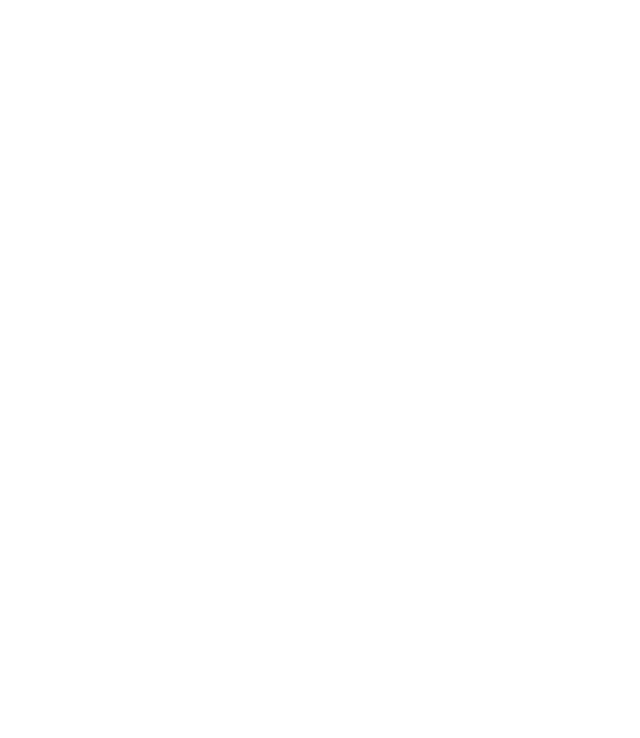
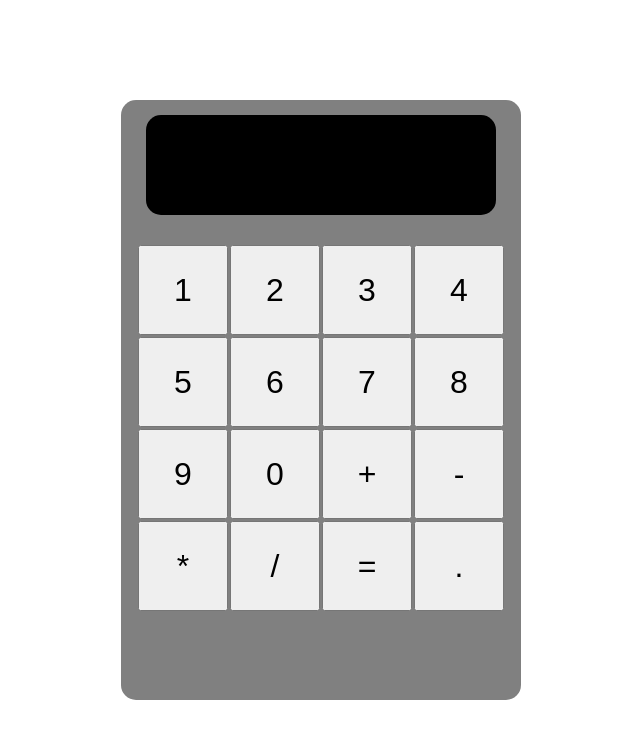
Before and after one commit to Leonardo-LT/web-calculator, a plain HTML site: page index.html in a window 1280 px wide. Shown: the whole page, without its empty margins (319-959 px from the left). Drawn offline with Linux system fonts and the light colour scheme.

Commit message:
ui draft

```diff
--- a/index.html
+++ b/index.html
@@ -9,6 +9,26 @@
     <title>Calculator</title>
 </head>
 <body>
-
+    <div id="container">
+        <div id="screen"></div>
+        <div id="keyboard">
+            <button class="num">1</button>
+            <button class="num">2</button>
+            <button class="num">3</button>
+            <button class="num">4</button>
+            <button class="num">5</button>
+            <button class="num">6</button>
+            <button class="num">7</button>
+            <button class="num">8</button>
+            <button class="num">9</button>
+            <button class="num">0</button>
+            <button class="num">+</button>
+            <button class="num">-</button>
+            <button class="num">*</button>
+            <button class="num">/</button>
+            <button class="num">=</button>
+            <button class="num">.</button>
+        </div>
+    </div>
 </body>
 </html>
--- a/style.css
+++ b/style.css
@@ -0,0 +1,39 @@
+body {
+    display: flex;
+    justify-content: center;
+    align-items: center;
+    height: 100vh;
+    margin: 0;
+}
+
+#container {
+    width: 400px;
+    height: 600px;
+    background-color: grey;
+    border-radius: 15px;
+    display: flex;
+    flex-direction: column;
+    align-items: center;
+}
+
+#screen {
+    margin: 15px 0;
+    width: 350px;
+    height: 100px;
+    background-color: black;
+    border-radius: 15px;
+}
+
+#keyboard {
+    display: flex;
+    flex-wrap: wrap;
+    justify-content: center;
+    padding: 15px;
+    gap: 2px;
+}
+
+.num {
+    width: 90px;
+    height: 90px;
+    font-size: xx-large
+}
```
